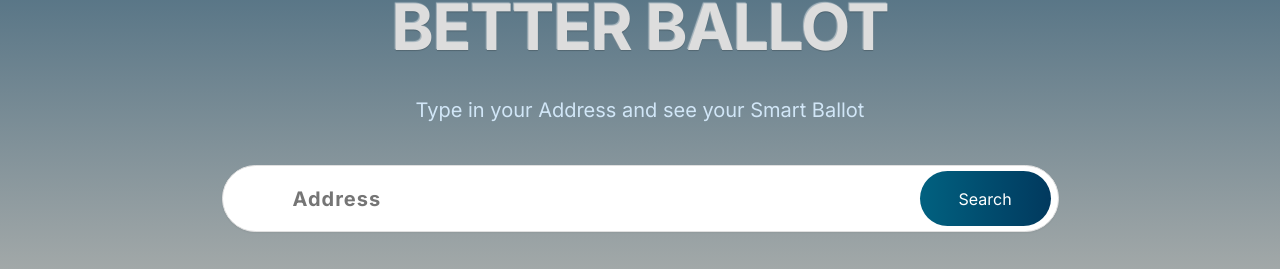
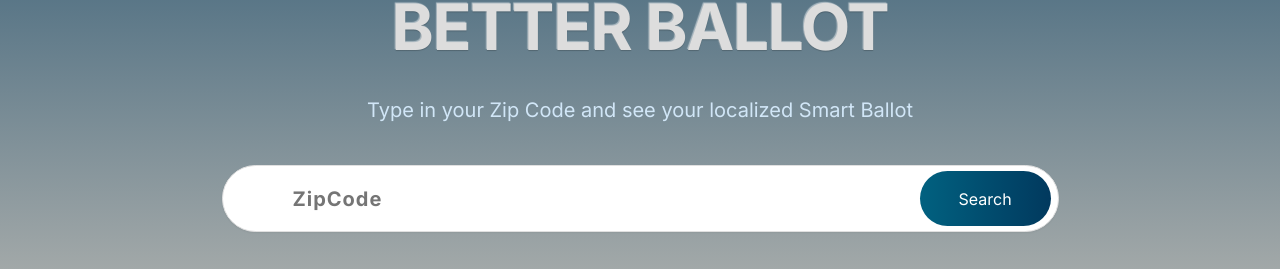
Before and after one commit to mokindacool/BetterBallot, a React (Create React App) app: page / in a window 1280 px wide. Shown: the part 332-601 px from the top of the page. Built offline with nearby package versions, Linux system fonts and the light colour scheme.

Commit message:
changed the search bar and description to zipcode

```diff
--- a/src/Home.js
+++ b/src/Home.js
@@ -66,7 +66,7 @@ function Home() {
         <div className="frame">
           <div className="main-container">
             <div className="ballot-buddy">BETTER BALLOT</div>
-            <div className="description">Type in your Address and see your Smart Ballot</div>
+            <div className="description">Type in your Zip Code and see your localized Smart Ballot</div>
             <div className="input-field-wrapper">
               <div className="input-field-container">
                 <input
@@ -74,7 +74,7 @@ function Home() {
                   id="search_input"
                   type="text"
                   className="input-field"
-                  placeholder="Address"
+                  placeholder="ZipCode"
                   value={input}
                   onChange={handleInputChange}
                 />
```
